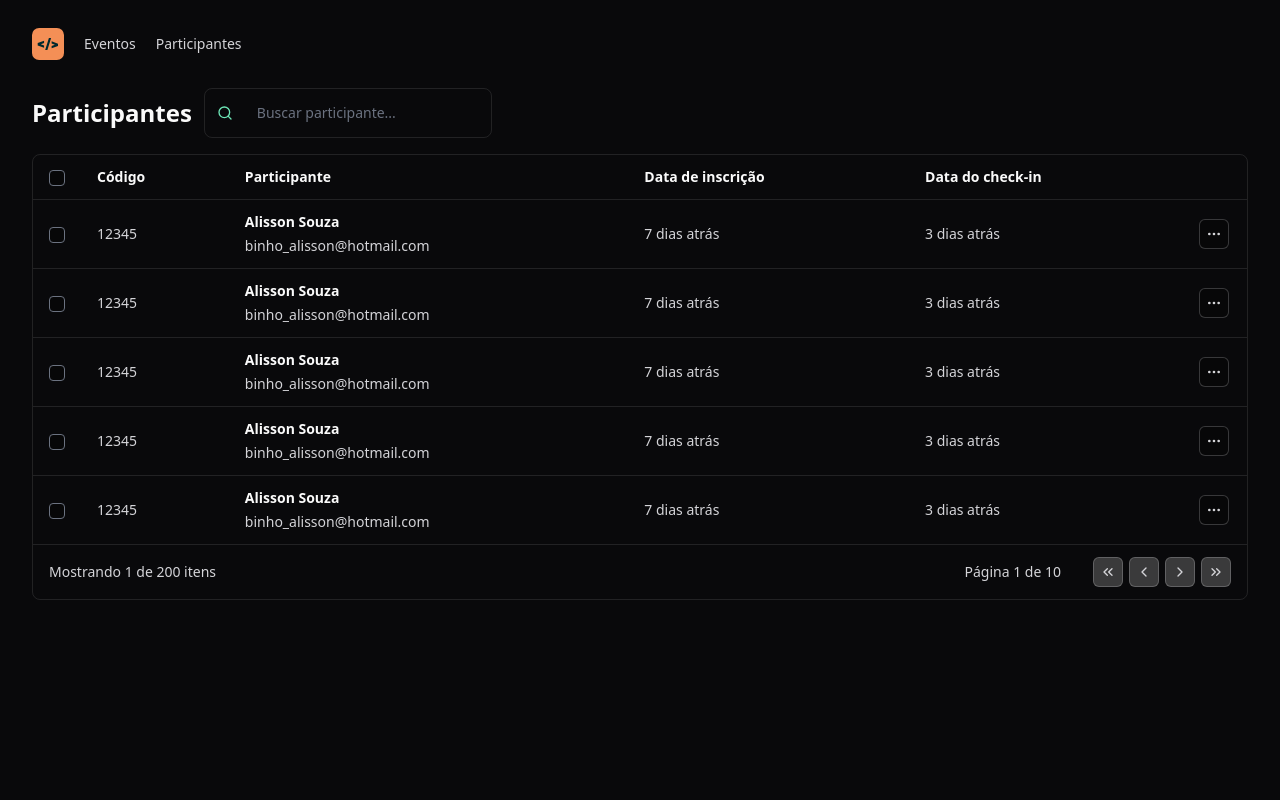
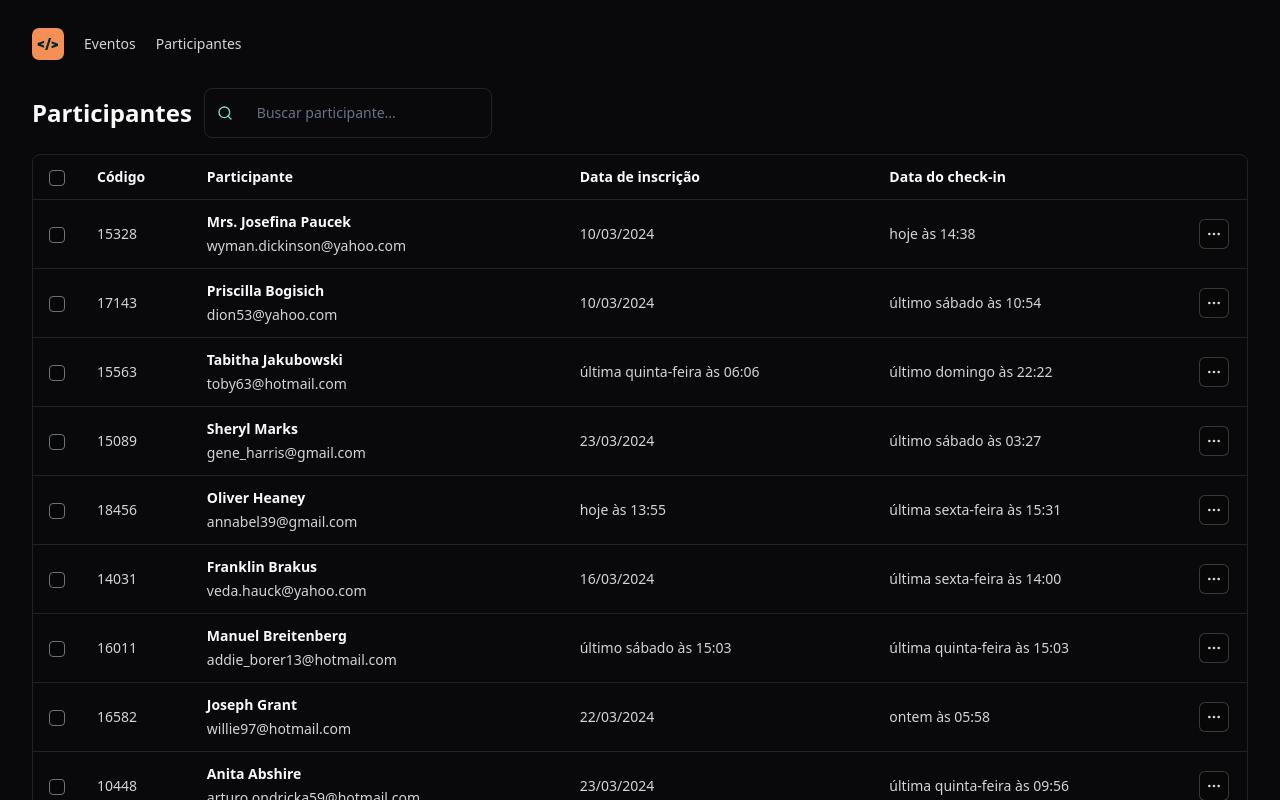
Before and after one commit to alisson-olv/pass-in-web, a React (Vite) app: page / in a window 1280 px wide. Shown: the top 800 px of the page. Built offline with nearby package versions, Linux system fonts and the light colour scheme.

Commit message:
feat: creating components and formatting dates

```diff
--- a/package.json
+++ b/package.json
@@ -9,11 +9,14 @@
     "preview": "vite preview"
   },
   "dependencies": {
+    "date-fns": "^3.6.0",
     "lucide-react": "^0.364.0",
     "react": "^18.2.0",
-    "react-dom": "^18.2.0"
+    "react-dom": "^18.2.0",
+    "tailwind-merge": "^2.2.2"
   },
   "devDependencies": {
+    "@faker-js/faker": "^8.4.1",
     "@tailwindcss/forms": "^0.5.7",
     "@types/react": "^18.2.66",
     "@types/react-dom": "^18.2.22",
--- a/src/components/attendee-list.tsx
+++ b/src/components/attendee-list.tsx
@@ -1,7 +1,16 @@
 import { Search, MoreHorizontal, ChevronsLeft, ChevronLeft, ChevronsRight, ChevronRight } from 'lucide-react';
+import { ptBR } from "date-fns/locale";
+import { formatRelative } from "date-fns/formatRelative";
 import { IconButton } from './icon-button';
+import { Table } from './tables/table';
+import { TableHeader } from './tables/table-header';
+import { TableCell } from './tables/table-cell';
+import { TableRow } from './tables/table-row';
+
+import { attendees } from './data/attendees';
 
 export function AttendeeList() {
+
   return (
     <div className='flex flex-col gap-4'>
       <div className="flex gap-3 items-center">
@@ -15,53 +24,48 @@ export function AttendeeList() {
         </div>
       </div>
 
-      <div className='border border-white/10 rounded-lg'>
-        <table className='w-full'>
+      <Table>
         <thead>
           <tr className='border-b border-white/10'>
-              <th
-                style={{ width: 48 }}
-                className='py-3 px-4 text-sm font-semibold text-left'>
+            <TableHeader style={{ width: 48 }}>
               <input className='bg-black/20 rounded border border-white/18 text-orange-400 outline-none focus:ring-0' type="checkbox" />
-              </th>
-              <th className='py-3 px-4 text-sm font-semibold text-left'>Código</th>
-              <th className='py-3 px-4 text-sm font-semibold text-left'>Participante</th>
-              <th className='py-3 px-4 text-sm font-semibold text-left'>Data de inscrição</th>
-              <th className='py-3 px-4 text-sm font-semibold text-left'>Data do check-in</th>
-              <th style={{ width: 64 }} className='py-3 px-4 text-sm font-semibold text-left'></th>
+            </TableHeader>
+            <TableHeader>Código</TableHeader>
+            <TableHeader>Participante</TableHeader>
+            <TableHeader>Data de inscrição</TableHeader>
+            <TableHeader>Data do check-in</TableHeader>
+            <TableHeader style={{ width: 64 }}></TableHeader>
           </tr>
         </thead>
         <tbody>
           {
-              Array.from({ length: 5 }).map(() => (
-                <tr className='border-b border-white/10 hover:bg-white/5'>
-                  <td className='py-3 px-4 text-sm text-zinc-300'>
+            attendees.map((attendees) => (
+              <TableRow key={attendees.id}>
+                <TableCell>
                   <input className='bg-black/20 rounded border border-white/18 text-orange-400 outline-none focus:ring-0' type="checkbox" />
-                  </td>
-                  <td className='py-3 px-4 text-sm text-zinc-300'>12345</td>
-                  <td className='py-3 px-4 text-sm text-zinc-300'>
+                </TableCell>
+                <TableCell>{attendees.id}</TableCell>
+                <TableCell>
                   <div className='flex flex-col gap-1'>
-                      <span className='font-semibold text-zinc-50'>Alisson Souza</span>
-                      <span>binho_alisson@hotmail.com</span>
+                    <span className='font-semibold text-zinc-50'>{attendees.name}</span>
+                    <span>{attendees.email}</span>
                   </div>
-                  </td>
-                  <td className='py-3 px-4 text-sm text-zinc-300'>7 dias atrás</td>
-                  <td className='py-3 px-4 text-sm text-zinc-300'>3 dias atrás</td>
-                  <td className='py-3 px-4 text-sm text-zinc-300'>
+                </TableCell>
+                <TableCell>{formatRelative(attendees.createdAt, new Date(), { locale: ptBR, })}</TableCell>
+                <TableCell>{formatRelative(attendees.checkedInAt, new Date(), { locale: ptBR, })}</TableCell>
+                <TableCell>
                   <IconButton transparent={true}>
                     <MoreHorizontal size={16} />
                   </IconButton>
-                  </td>
-                </tr>
+                </TableCell>
+              </TableRow>
             ))
           }
         </tbody>
         <tfoot>
           <tr>
-              <td className='py-3 px-4 text-sm text-zinc-300' colSpan={3}>Mostrando 1 de 200 itens</td>
-              <td
-                className='py-3 px-4 text-sm text-zinc-300 text-right'
-                colSpan={3}
+            <TableCell colSpan={3}>Mostrando 1 de 200 itens</TableCell>
+            <TableCell className='text-right' colSpan={3}
             >
               <div className='inline-flex gap-8 items-center'>
                 <span>Página 1 de 10</span>
@@ -81,11 +85,10 @@ export function AttendeeList() {
                   </IconButton>
                 </div>
               </div>
-              </td>
+            </TableCell>
           </tr>
         </tfoot>
-        </table>
-      </div>
+      </Table>
     </div>
   )
 }
--- /dev/null
+++ b/src/components/data/attendees.ts
@@ -0,0 +1,11 @@
+import { faker } from '@faker-js/faker';
+
+export const attendees = Array.from({ length: 200 }).map(() => {
+  return {
+    id: faker.number.int({ min: 10000, max: 20000 }),
+    name: faker.person.fullName(),
+    email: faker.internet.email().toLowerCase(),
+    createdAt: faker.date.recent({ days: 30 }),
+    checkedInAt: faker.date.recent({ days: 7 }),
+  };
+});
--- /dev/null
+++ b/src/components/tables/table-cell.tsx
@@ -0,0 +1,10 @@
+import { ComponentProps } from "react";
+import { twMerge } from 'tailwind-merge'
+
+interface TableCellProps extends ComponentProps<'td'> { }
+
+export function TableCell(props: TableCellProps) {
+  return (
+    <td {...props} className={twMerge('py-3 px-4 text-sm text-zinc-300', props.className)}>{props.children}</td>
+  )
+}
--- /dev/null
+++ b/src/components/tables/table-header.tsx
@@ -0,0 +1,9 @@
+import { ComponentProps } from "react";
+
+interface TableHeaderProps extends ComponentProps<'th'> { }
+
+export function TableHeader(props: TableHeaderProps) {
+  return (
+    <th className='py-3 px-4 text-sm font-semibold text-left' {...props}>{props.children}</th>
+  )
+}
--- /dev/null
+++ b/src/components/tables/table-row.tsx
@@ -0,0 +1,9 @@
+import { ComponentProps } from "react";
+
+interface TableRowProps extends ComponentProps<'tr'> { }
+
+export function TableRow(props: TableRowProps) {
+  return (
+    <tr className='border-b border-white/10 hover:bg-white/5' {...props}>{props.children}</tr>
+  )
+}
--- /dev/null
+++ b/src/components/tables/table.tsx
@@ -0,0 +1,13 @@
+import { ComponentProps } from "react";
+
+interface TableProps extends ComponentProps<'table'> { }
+
+export function Table(props: TableProps) {
+  return (
+    <div className='border border-white/10 rounded-lg'>
+      <table className='w-full' {...props} >
+        {props.children}
+      </table>
+    </div>
+  )
+}
```
Also changed, not shown: 1 other file (tests, documents, lock files or other folders). Lines whose indentation alone changed are shown as unchanged.
